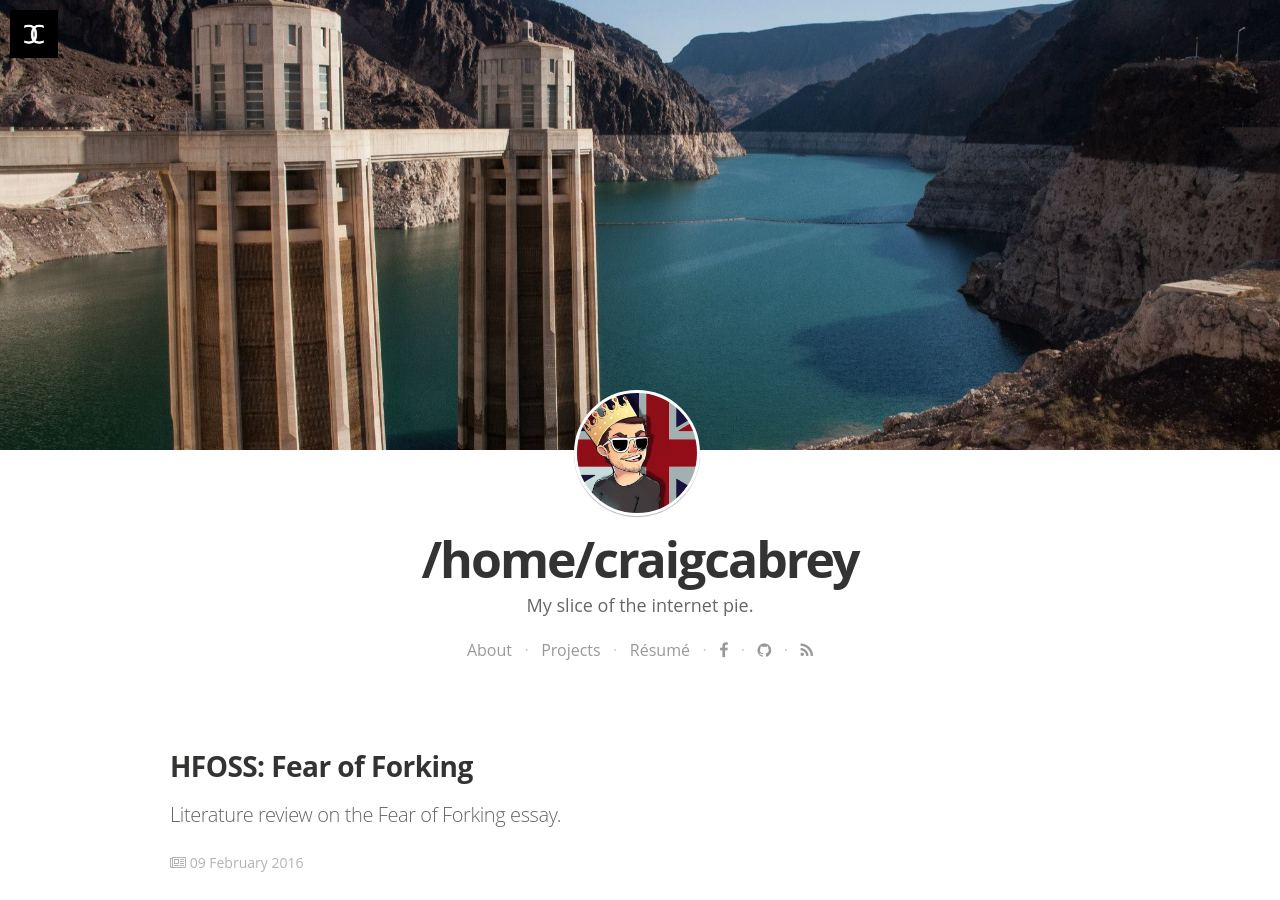
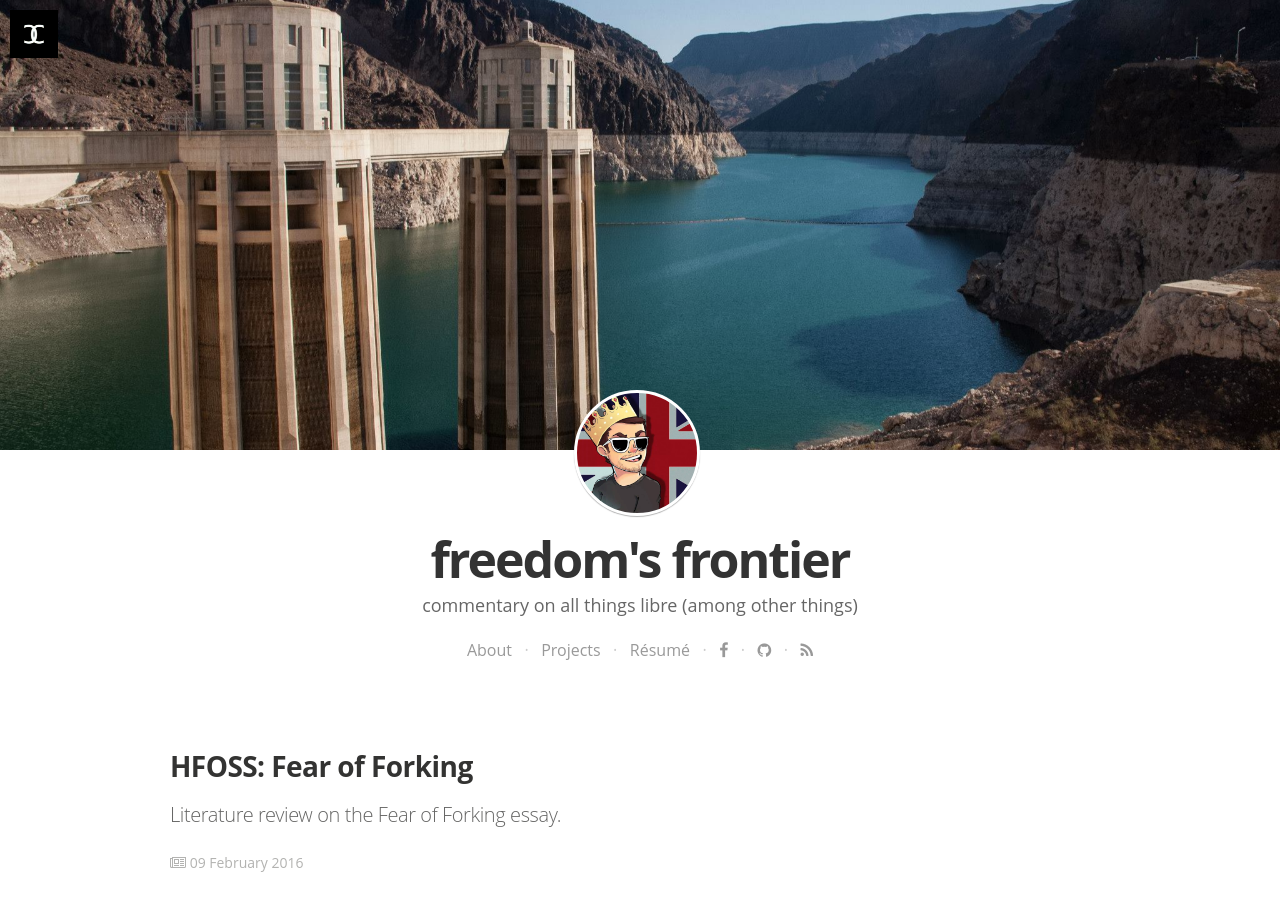
Before and after one commit to craigcabrey/craigcabrey.github.io, a Jekyll site: the page built from index.html, in a window 1280 px wide and 900 px high. Built offline with Jekyll 4.4.1, drawn with Linux system fonts in a browser that asks for light colours; nearby versions of some CDN libraries; some web fonts are replaced; the list of posts is cut into pages by our own code.

Commit message:
Change blog title

```diff
--- a/_config.yml
+++ b/_config.yml
@@ -6,9 +6,9 @@ gems:
   - jekyll-paginate
 
 # Site settings
-title: "/home/craigcabrey"
+title: "freedom's frontier"
 description: > # this means to ignore newlines until "email:"
-   My slice of the internet pie.
+   commentary on all things libre (among other things)
 
 email: craigcabrey@gmail.com
 #blog logo
```
